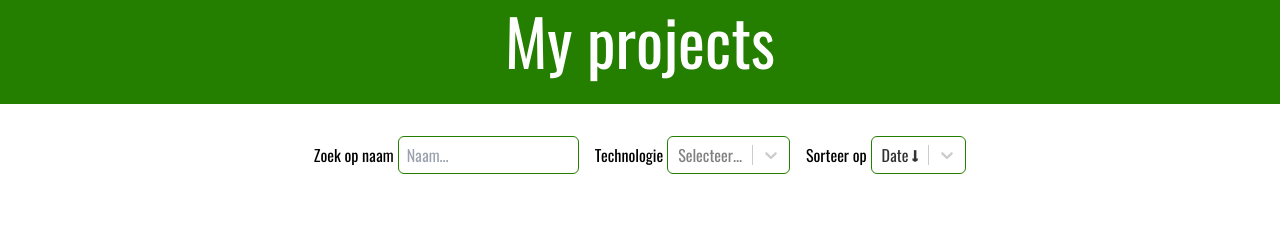
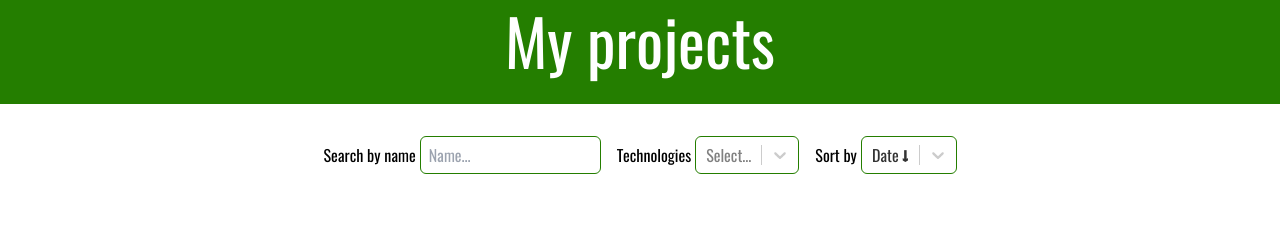
Before and after one commit to M-e-n-n-o/M-e-n-n-o.github.io, a React (Vite) app: page / in a window 1280 px wide. Shown: the part 1320-1546 px from the top of the page. Built offline with nearby package versions, Linux system fonts and the light colour scheme.

Commit message:
[Change] soring languages

```diff
--- a/src/views/ProjectsTimeline.jsx
+++ b/src/views/ProjectsTimeline.jsx
@@ -83,11 +83,11 @@ const ProjectsTimeline = () => {
             </Header>
             <div className="flex gap-2 md:gap-4 p-8 flex-col w-11/12 children:flex children:items-center children:justify-between children:flex-col children:gap-1 sm:children:flex-row sm:w-4/5 md:flex-row md:w-fit">
                 <div>
-                    <label>Zoek op naam</label>
+                    <label>Search by name</label>
                     <input
                         className="border border-1 border-main rounded-md px-2 py-1 flex-1 h-[2.375rem] w-full sm:w-fit"
                         defaultValue={filter.search}
-                        placeholder="Naam..."
+                        placeholder="Name..."
                         onChange={e => filterDispatch({
                             type: "FILTER_SEARCH_CHANGED",
                             payload: e.target.value
@@ -96,10 +96,10 @@ const ProjectsTimeline = () => {
                     />
                 </div>
                 <div>
-                    <label>Technologie</label>
+                    <label>Technologies</label>
                     <Select
                         className="flex-1 min-h-[2.375rem] w-full sm:w-fit"
-                        placeholder="Selecteer..."
+                        placeholder="Select..."
                         styles={{ control: () => controlStyle }}
                         onChange={techs => filterDispatch({ type: "FILTER_TECH_CHANGED", payload: techs.map(tech => tech.value) })}
                         value={filter.technologies.map(tech => ({ value: tech, label: tech }))}
@@ -109,7 +109,7 @@ const ProjectsTimeline = () => {
                     />
                 </div>
                 <div>
-                    <label>Sorteer op</label>
+                    <label>Sort by</label>
                     <Select
                         className="flex-1 min-h-[2.375rem] w-full sm:w-fit"
                         styles={{ control: () => controlStyle }}
@@ -136,7 +136,7 @@ const ProjectsTimeline = () => {
                 projects={projects.data}
             />}
             {(projects.loaded && projects.error) && <div className="text-red-700 text-[2rem] md:text-[3rem] lg:text-[4rem] p-4 text-center">
-                Er is iets mis gegaan met het laden van de projecten
+                Something went wrong while loading the projects.
             </div>}
         </div >
     );
```
